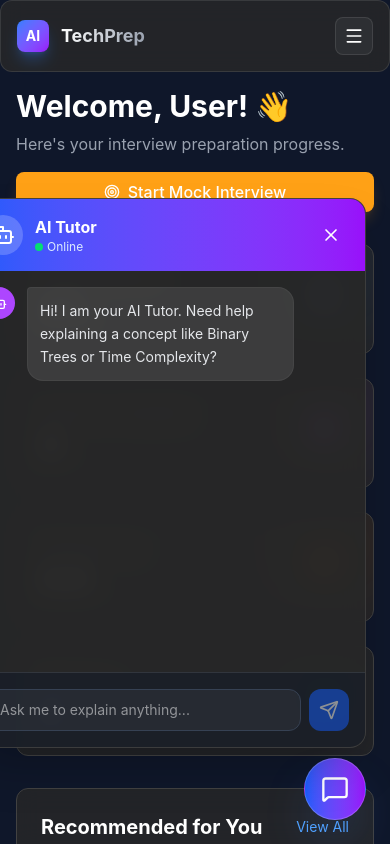
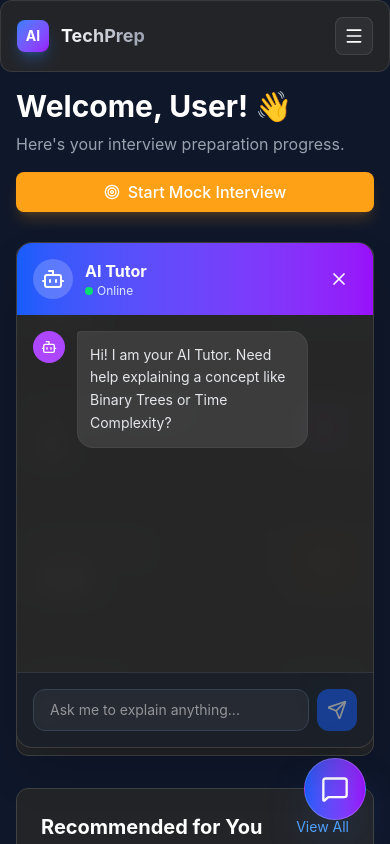
Before and after one commit to Master-arman/A2O-INT_PREPARATION, a React (Vite) app: page / in a window 390 px wide. Both pictures are taken after a click on the button 335 px from the left and 789 px from the top of the page. Built offline with nearby package versions, Linux system fonts and the light colour scheme.

Commit message:
Fixed mobile layout for Chatbot and Coding Editor

```diff
--- a/src/components/Chatbot.jsx
+++ b/src/components/Chatbot.jsx
@@ -49,7 +49,7 @@ const Chatbot = () => {
             initial={{ opacity: 0, y: 20, scale: 0.95 }}
             animate={{ opacity: 1, y: 0, scale: 1 }}
             exit={{ opacity: 0, y: 20, scale: 0.95 }}
-            className="fixed bottom-24 right-6 w-[400px] h-[550px] glass-panel bg-surface-dark/95 shadow-2xl border border-white/10 z-50 flex flex-col overflow-hidden rounded-2xl"
+            className="fixed bottom-24 right-4 left-4 md:left-auto md:right-6 md:w-[400px] h-[60vh] md:h-[550px] max-h-[80vh] glass-panel bg-surface-dark/95 shadow-2xl border border-white/10 z-50 flex flex-col overflow-hidden rounded-2xl"
           >
             {/* Header */}
             <div className="p-4 bg-gradient-to-r from-blue-600 to-purple-600 flex justify-between items-center text-white shrink-0">
--- a/src/pages/CodingEditor/CodingEditor.jsx
+++ b/src/pages/CodingEditor/CodingEditor.jsx
@@ -320,7 +320,7 @@ const CodingEditor = () => {
   };
 
   return (
-    <div className="max-w-[1400px] mx-auto h-[calc(100vh-6rem)] flex flex-col pb-4">
+    <div className="max-w-[1400px] mx-auto min-h-[calc(100vh-6rem)] md:h-[calc(100vh-6rem)] flex flex-col pb-4">
       <header className="mb-6 flex justify-between items-end">
         <div>
           <div className="flex items-center gap-3 mb-2">
@@ -364,7 +364,7 @@ const CodingEditor = () => {
         </div>
       </header>
 
-      <div className="flex-1 grid lg:grid-cols-2 gap-6 min-h-0">
+      <div className="flex-1 flex flex-col lg:grid lg:grid-cols-2 gap-6 min-h-0">
         {/* Left Side: Question & Hints */}
         <div className="glass-panel overflow-y-auto p-6 flex flex-col">
           <div className="prose prose-invert max-w-none mb-6">
@@ -464,7 +464,7 @@ const CodingEditor = () => {
             </button>
           </div>
 
-          <div className="flex-1 p-4 bg-[#1e1e1e] relative min-h-[400px]">
+          <div className="flex-1 p-4 bg-[#1e1e1e] relative min-h-[300px] md:min-h-[400px]">
             <Editor
               height="100%"
               defaultLanguage={language}
```
